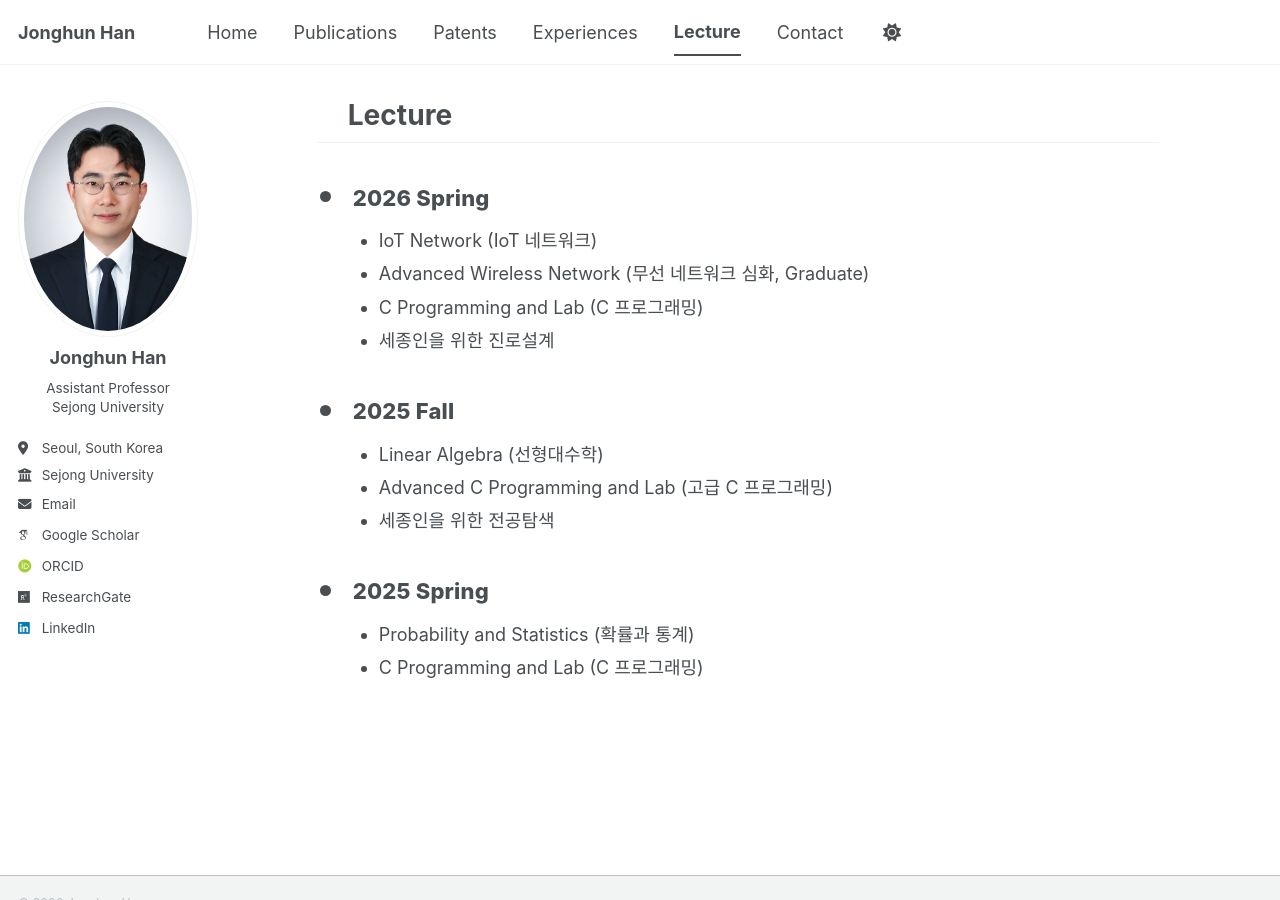
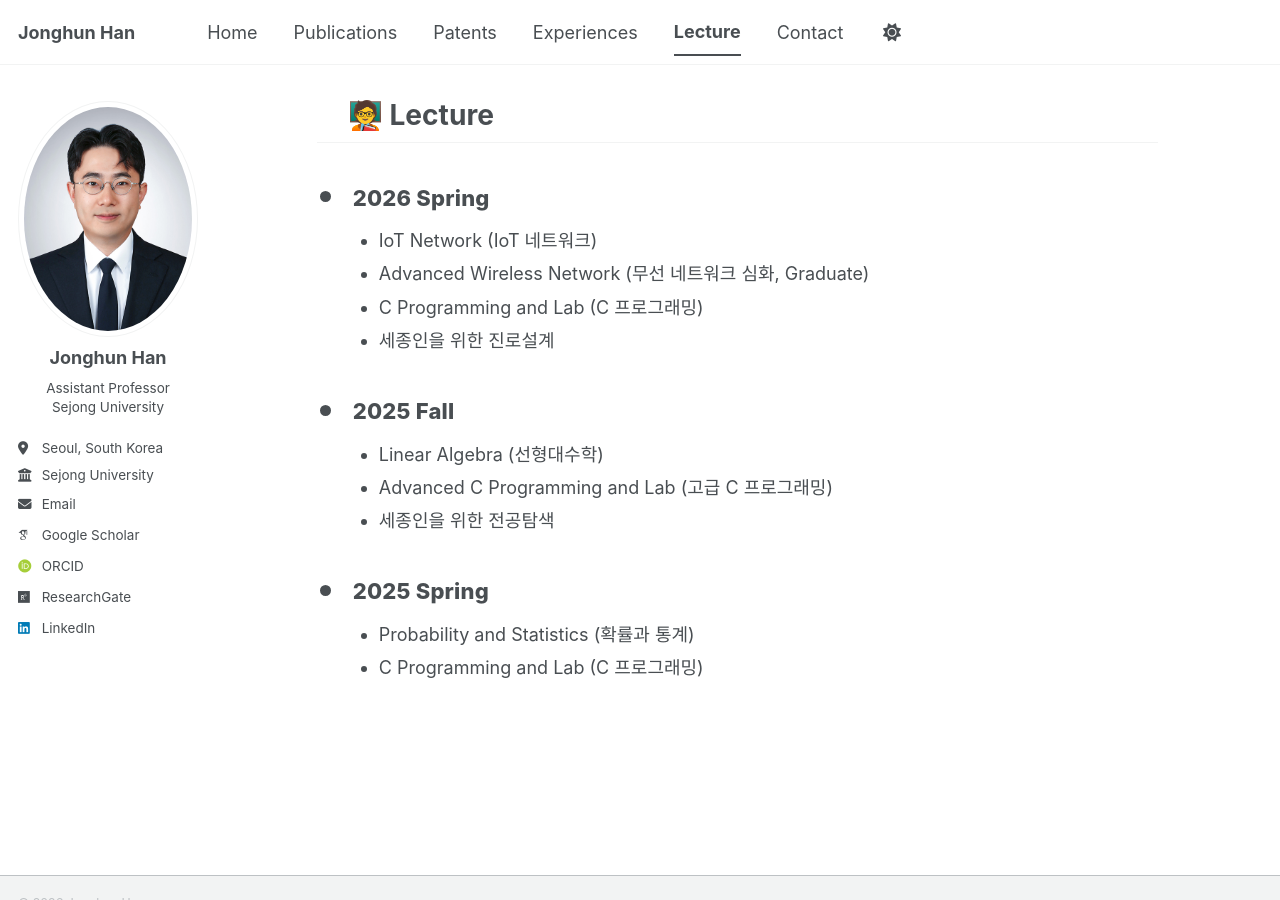
Before and after one commit to icnsl/icnsl.github.io, a Jekyll site: the page built from _pages/lecture.md, in a window 1280 px wide and 900 px high. Built offline with Jekyll 4.4.1, drawn with Linux system fonts in a browser that asks for light colours; some web fonts are replaced; a script bundle is joined from its source files by our own code; library files that are not in the unit come from our copies.

```diff
--- a/_pages/lecture.md
+++ b/_pages/lecture.md
@@ -1,5 +1,5 @@
 ---
-title: "Lecture"
+title: "🧑‍🏫 Lecture"
 permalink: /lecture/
 author_profile: true
 ---
```
